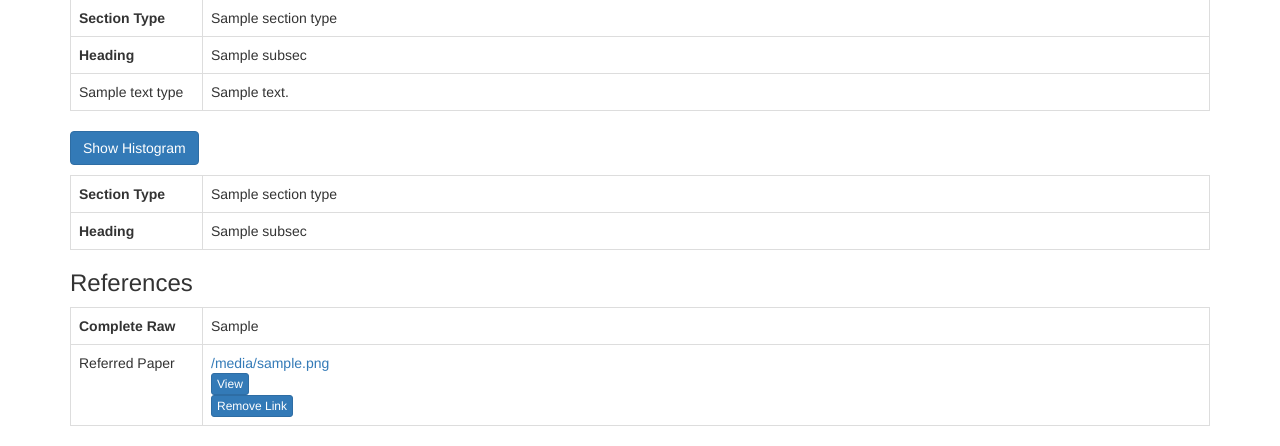
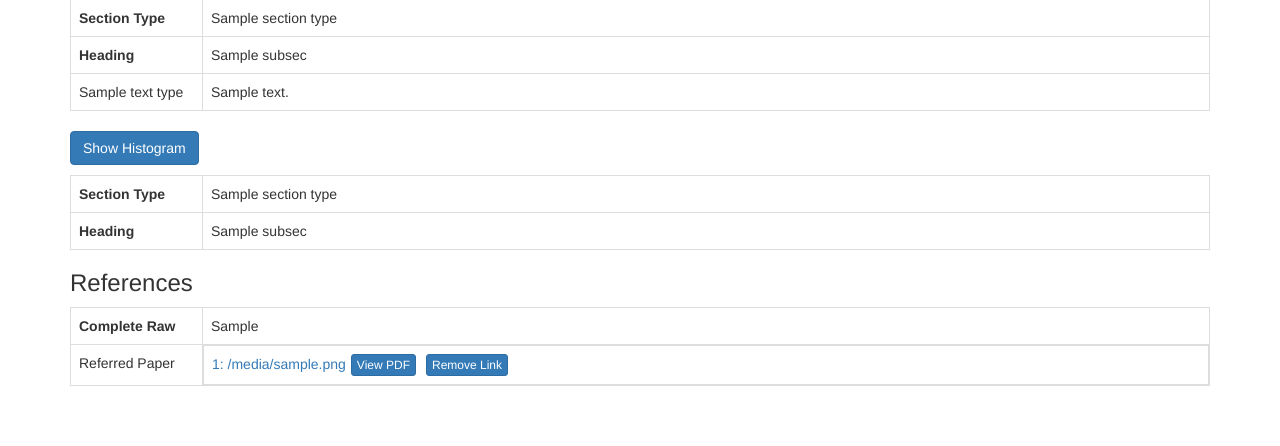
Before and after one commit to thomasmauerhofer/search-engine, a Python web app: template src/webapp/templates/admin/paper_info.html in a window 1280 px wide. Shown: the part 857-1303 px from the top of the page. After the commit the page ends 1243 px from the top, so only its background shows below. Run offline with Jinja, Linux system fonts and the light colour scheme; the template is opened without the code that fills it: most values are stand-ins (such as "Sample title", 1, 10 or a date in 2020); some libraries are stand-ins or nearby versions.

Commit message:
Can remove links in admin

```diff
--- a/src/webapp/static/css/admin.css
+++ b/src/webapp/static/css/admin.css
@@ -32,3 +32,8 @@ button.btn.btn-primary.btn-md.hist {
     text-align: center;
     font-weight: bold;
 }
+
+.small-button {
+    margin-left: 5px;
+    margin-right: 5px;
+}
--- a/src/webapp/templates/admin/paper_info.html
+++ b/src/webapp/templates/admin/paper_info.html
@@ -232,14 +232,14 @@
                 {% if ref.paper_id != '' %}
                     <tr>
                         <td style="width: 132px;">Referred Paper</td>
-                        <td>
-                            <a href="/admin/paper_info/{{ ref.paper_id[0] }}">{{ id_to_filename[ref.paper_id[0]] }}</a>
+                        <td style="display: flex">
+                            <a href="/admin/paper_info/{{ ref.paper_id[0] }}">{{ ref.paper_id[0] }}: {{ id_to_filename[ref.paper_id[0]] }}</a>
                             <form action="/view_pdf/{{ ref.paper_id[0] }}" method="post" target="_blank">
-                                <input type="submit" value="View" class="btn btn-primary btn-xs">
+                                <input type="submit" value="View PDF" class="btn btn-primary btn-xs small-button">
                             </form>
                             <form action="/admin/remove_link/{{ paper.id }}" method="post" target="_blank">
                                 <input type="hidden" value="{{ ref.paper_id[0] }}" name="ref_paper_id">
-                                <input type="submit" value="Remove Link" class="btn btn-primary btn-xs">
+                                <input type="submit" value="Remove Link" class="btn btn-primary btn-xs  small-button">
                             </form>
                         </td>
                     </tr>
```
Also changed, not shown: src/engine/api.py (+11 -0 lines), src/webapp/admin_view.py (+9 -3 lines).
